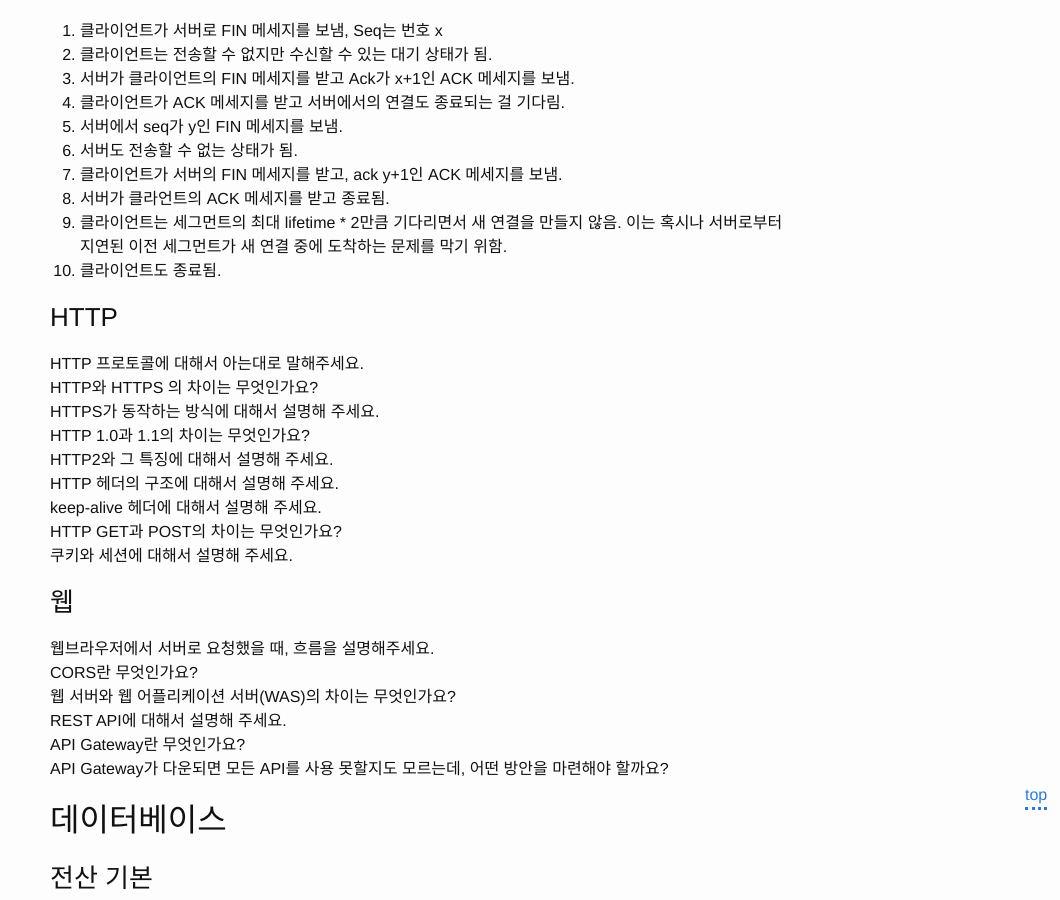
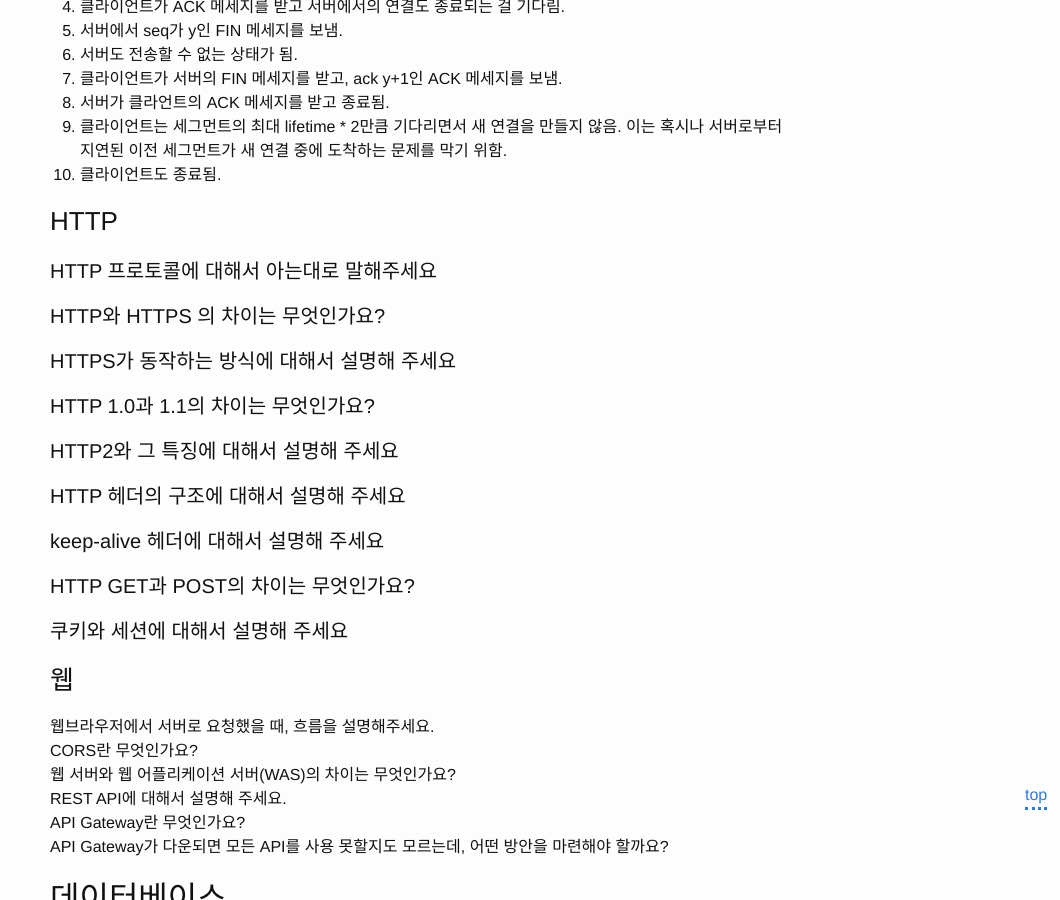
Before and after one commit to WraithKim/blog, a Jekyll site: the page built from _posts/2021-05-20-tech-interview-with-rage.md, in a window 1280 px wide and 900 px high, scrolled down 7727 px. Shown: the whole window, without its empty margins (220-1280 px from the left). Built offline with Jekyll 4.4.1, drawn with Linux system fonts in a browser that asks for light colours; some of the changed text lies outside the part shown.

```diff
--- a/_config.yml
+++ b/_config.yml
@@ -25,3 +25,4 @@ highlighter: rouge
 
 kramdown:
   toc_levels: 1..3
+  parse_block_html: true
--- a/_posts/2021-05-20-tech-interview-with-rage.md
+++ b/_posts/2021-05-20-tech-interview-with-rage.md
@@ -15,11 +15,14 @@ categories: tech-interview
 
 ##### 정의
 
+<details>
+    <summary>Click to expand</summary>
 프로그램: 어떤 작업을 위해 실행할 수 있는 파일
 
 프로세스: 실행되고 있는 프로그램의 인스턴스. 하나 또는 여러개의 쓰레드와 관련된 시스템 자원(코드나 데이터/열린 파일 등을 가진 메모리 공간)의 집합.
 
 쓰레드: dispatch 가능한 작업의 단위, 프로세서 컨텍스트(PC, Stack Pointer 등)와 데이터 영역인 stack을 가지고 있음. 쓰레드는 순차적으로 실행되고, 인터럽트 가능해서 다른 스레드로 전환될 수 있음.
+</details>
 
 ##### 차이점
 
@@ -305,15 +310,25 @@ TCP에서의 신뢰성있는 연결 종료를 위한 방법.
 
 ### HTTP
 
-HTTP 프로토콜에 대해서 아는대로 말해주세요.
-HTTP와 HTTPS 의 차이는 무엇인가요?
-HTTPS가 동작하는 방식에 대해서 설명해 주세요.
-HTTP 1.0과 1.1의 차이는 무엇인가요?
-HTTP2와 그 특징에 대해서 설명해 주세요.
-HTTP 헤더의 구조에 대해서 설명해 주세요.
-keep-alive 헤더에 대해서 설명해 주세요.
-HTTP GET과 POST의 차이는 무엇인가요?
-쿠키와 세션에 대해서 설명해 주세요.
+#### HTTP 프로토콜에 대해서 아는대로 말해주세요
+
+
+
+#### HTTP와 HTTPS 의 차이는 무엇인가요?
+
+#### HTTPS가 동작하는 방식에 대해서 설명해 주세요
+
+#### HTTP 1.0과 1.1의 차이는 무엇인가요?
+
+#### HTTP2와 그 특징에 대해서 설명해 주세요
+
+#### HTTP 헤더의 구조에 대해서 설명해 주세요
+
+#### keep-alive 헤더에 대해서 설명해 주세요
+
+#### HTTP GET과 POST의 차이는 무엇인가요?
+
+#### 쿠키와 세션에 대해서 설명해 주세요
 
 ### 웹
 
```
Also changed, not shown: other parts of _posts/2021-05-20-tech-interview-with-rage.md (+2 -0 lines).
